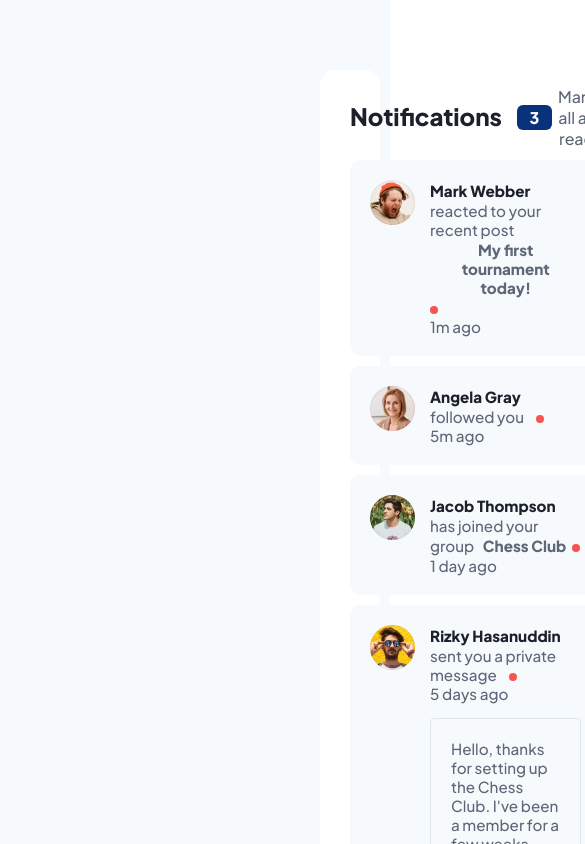
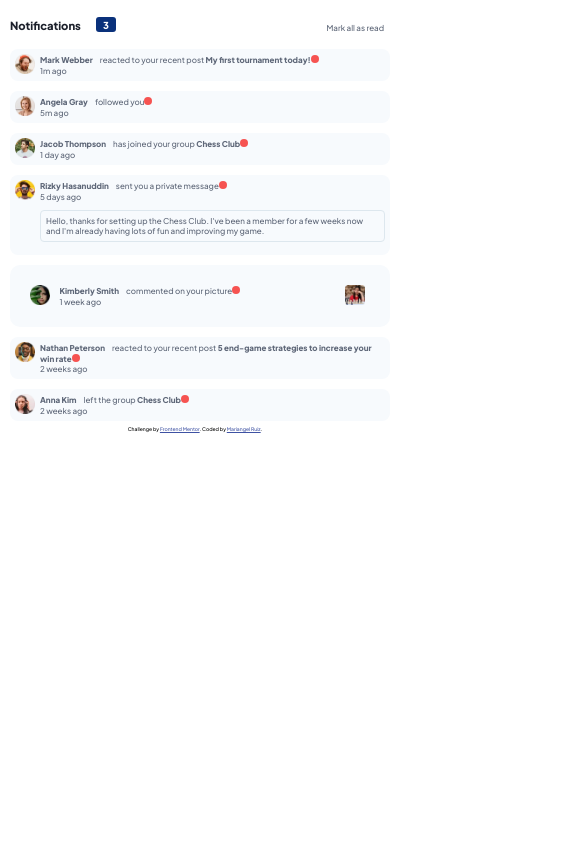
Before and after one commit to marianRuizDev/notifications-page-main, a React (Create React App) app: page / in a window 390 px wide. Shown: the top 844 px of the page, 585 px wide, since content can reach past the window. Built offline with nearby package versions, Linux system fonts and the light colour scheme.

Commit message:
responsive

```diff
--- a/public/index.html
+++ b/public/index.html
@@ -31,10 +31,7 @@
     <link rel="icon" type="image/png" sizes="32x32" href="./images/favicon-32x32.png">
     <title>Frontend Mentor | Notifications page</title>
 
-    <style>
-      .attribution { font-size: 11px; text-align: center; }
-      .attribution a { color: hsl(228, 45%, 44%); }
-    </style>
+
   </head>
   <body>
     <noscript>You need to enable JavaScript to run this app.</noscript>
--- a/src/App.css
+++ b/src/App.css
@@ -3,3 +3,10 @@
   background-color: hsl(210, 60%, 98%);
   padding-top: 70px;
 }
+
+@media screen and (min-width: 375px) and (max-width: 1200px) {
+  .App {
+    padding-top: 5px;
+    background-color: hsl(0, 0%, 100%);
+  }
+}
--- a/src/components/AllReadButton/allread.css
+++ b/src/components/AllReadButton/allread.css
@@ -1,7 +1,6 @@
 .btn {
     border: none;
     background-color: inherit;
-
     font-size: 16px;
     cursor: pointer;
     display: inline-block;
@@ -15,3 +14,9 @@
     justify-self: end;
     align-self: center;
 }
+
+@media screen and (min-width: 375px) and (max-width: 1200px) {
+    .btn {
+        font-size: .5rem;
+    }
+}
--- a/src/components/Counter/counter.css
+++ b/src/components/Counter/counter.css
@@ -9,3 +9,14 @@
     border-radius: 6px;
     color: white;
 }
+
+@media screen and (min-width: 375px) and (max-width: 1200px) {
+    .counter {
+        width: 20px;
+        height: 15px;
+        border-radius: 3px;
+    }
+    .content {
+        font-size: .6rem;
+    }
+}
--- a/src/components/Footer/Footer.jsx
+++ b/src/components/Footer/Footer.jsx
@@ -1,10 +1,12 @@
+import './footer.css';
+
 function Footer () {
     return (
         <div>
              <footer>
-                <div className="attribution">
+                <div className="attribution footer">
                     Challenge by <a href="https://www.frontendmentor.io?ref=challenge" target="_blank">Frontend Mentor</a>.
-                    Coded by <a href="#">Your Name Here</a>.
+                    Coded by <a href="#">Mariangel Ruiz</a>.
                  </div>
             </footer>
         </div>
--- /dev/null
+++ b/src/components/Footer/footer.css
@@ -0,0 +1,13 @@
+.footer {
+    font-size: 11px;
+    text-align: center;
+}
+.attribution a {
+    color: hsl(228, 45%, 44%);
+}
+
+@media screen and (min-width: 375px) and (max-width: 1200px) {
+    .footer {
+        font-size: 5px;
+    }
+}
--- a/src/components/Notification/Notification.jsx
+++ b/src/components/Notification/Notification.jsx
@@ -12,11 +12,11 @@ function Notification ({picture, name, date, profilePicture, content, message, c
                     </button>
                     <span>
                         {content}
-                        <button className='object-noti'>
+                        <a  className='object-noti'>
                             <strong >
                                 {object}
                             </strong>
-                        </button>
+                        </a>
                         <span className='dot-noti'></span>
 
                     </span>
@@ -33,3 +33,9 @@ function Notification ({picture, name, date, profilePicture, content, message, c
 }
 
 export default Notification;
+
+/*
+@media screen and (max-width: 375) {
+
+}
+*/
--- a/src/components/Notification/notification.css
+++ b/src/components/Notification/notification.css
@@ -37,8 +37,6 @@
     color: hsl(219, 85%, 26%);
 }
 
-
-
 .object-noti {
     border: none;
     background-color: inherit;
@@ -74,3 +72,24 @@
     display: grid;
     justify-self: right;
 }
+
+@media screen and (min-width: 375px) and (max-width: 1200px) {
+    .noti {
+        padding: 5px;
+        border-radius: 8px;
+    }
+    .img {
+        width: 20px;
+        height: 20px;
+        padding-right: 5px
+    }
+    .noti-text, .date, .object-noti, .message, .name {
+        font-size: .5rem;
+        color: hsl(219, 12%, 42%);
+    }
+    .message {
+        border: 1px solid hsl(205, 33%, 90%);
+        padding: 5px;
+        border-radius: 4px;
+    }
+}
--- a/src/components/NotificationList/notificationList.css
+++ b/src/components/NotificationList/notificationList.css
@@ -19,5 +19,23 @@
     font-size: 1.5rem;
     padding-right: 15px;
     font-family: 'Plus Jakarta Sans', sans-serif;
+    @media screen and (max-width:375px) {
+            font-size:0.5rem;
+            color: hsl(224, 21%, 14%);
+
+
+    }
 
 }
+
+@media screen and (min-width: 375px) and (max-width: 1200px) {
+    .container {
+        margin: 0px 0px 0px 10px;
+        padding: 5px 0px 5px 0px;
+        gap: 10px;
+    }
+    .title {
+        font-size: .7rem;
+        color: hsl(224, 21%, 14%);
+    }
+}
```
